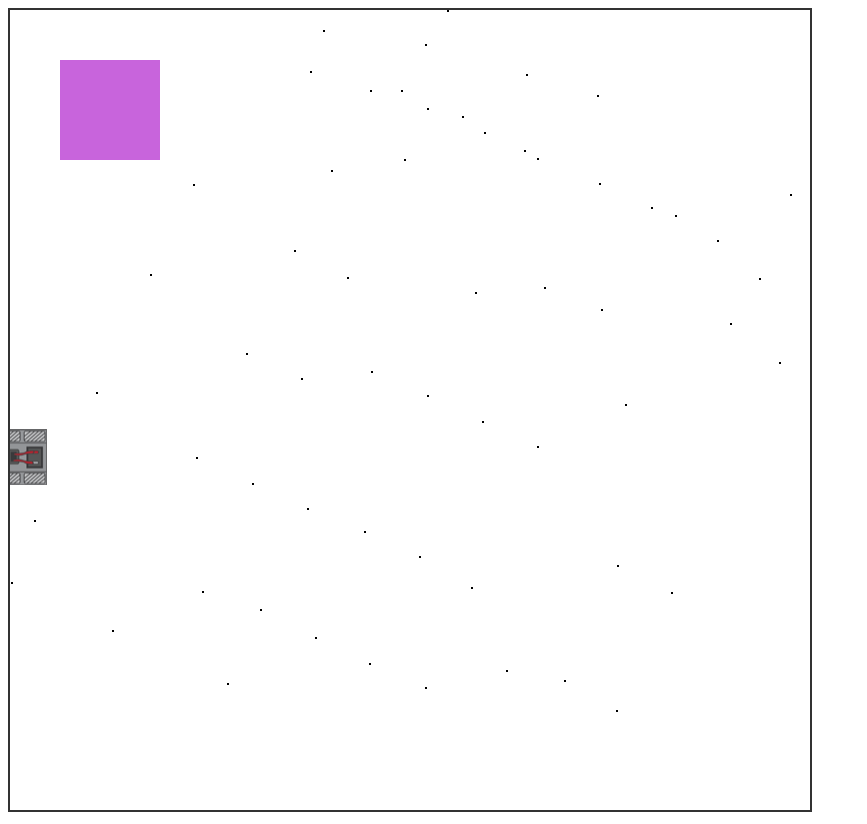
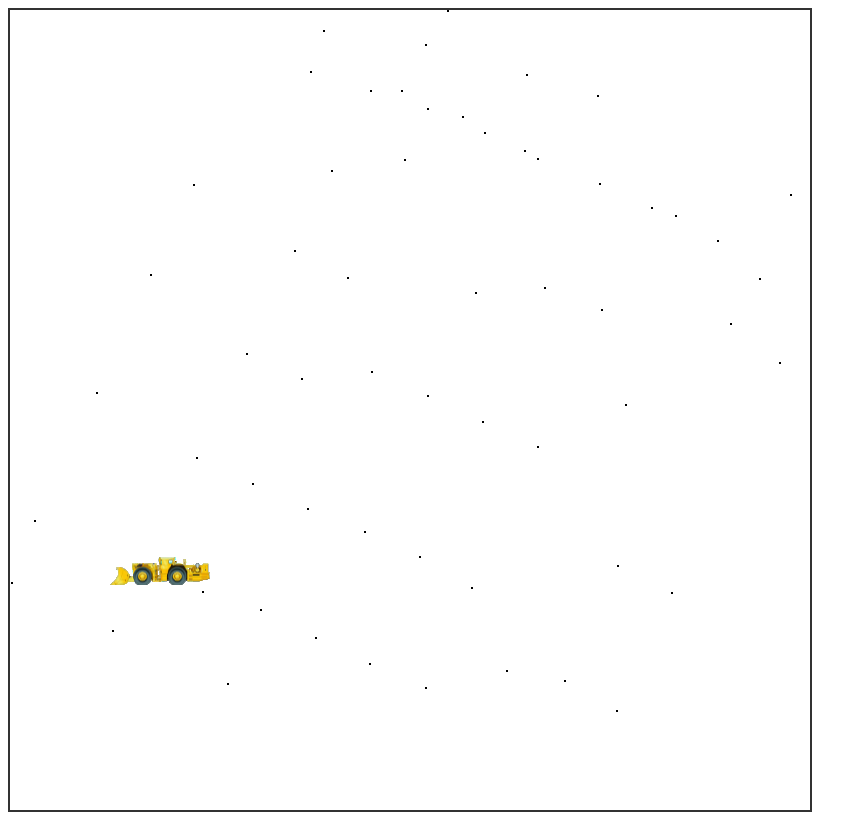
Before and after one commit to saramic/roxoff, a website: page truck-animation/test.html in a window 1280 px wide. Shown: the whole page, without its empty margins (0-867 px from the left). Drawn offline with nearby package versions, Linux system fonts and the light colour scheme.

Commit message:
map and loader images

```diff
--- a/truck-animation/main.js
+++ b/truck-animation/main.js
@@ -30,8 +30,11 @@ window.onload = function()
   //MinetecLocations
 	canvas = document.getElementById("canvas");
 	context = canvas.getContext("2d");
-	car = new Image();
-    car.src="myimage.png";
+	loaderImg = new Image();
+    loaderImg.src="r1700_cat_sml.png";
+
+	map = new Image();
+    map.src="map_locations.png";
 
     window.addEventListener("keydown", keypress_handler, false);
     window.addEventListener("keyup", keyup_handler, false);
@@ -68,10 +71,6 @@ function locations(canvas, context) {
 function draw()
 {
 	context = canvas.getContext("2d");
-	//context.clearRect(0, 0, 800, 800);
-
-	context.fillStyle = "rgb(200, 100, 220)";
-	context.fillRect(50, 50, 100, 100);
 
 	x += (speed*mod) * Math.cos(Math.PI/180 * angle);
 	y += (speed*mod) * Math.sin(Math.PI/180 * angle);
@@ -79,7 +78,8 @@ function draw()
 	context.save();
 	context.translate(x, y);
 	context.rotate(Math.PI/180 * angle);
-	context.drawImage(car, -(car.width/2), -(car.height/2));
+	context.drawImage(loaderImg, 100, 100);
+	//context.drawImage(map, -100, -300);
 	context.restore();
 }
 
--- a/truck-animation/test.html
+++ b/truck-animation/test.html
@@ -14,5 +14,7 @@
 	</head>
 	<body>
     	<canvas id="canvas" width="800" height="800"></canvas>
+      <img id="map" src="map_locations.png" style="display:none;">
+      <img id="map" src="r1700_cat_sml.png" style="display:none;">
 	</body>
 </html>
```
Also changed, not shown: truck-animation/map_locations.png (added), truck-animation/r1700_cat.jpg (added), truck-animation/r1700_cat.png (added), truck-animation/r1700_cat_sml.png (added).
